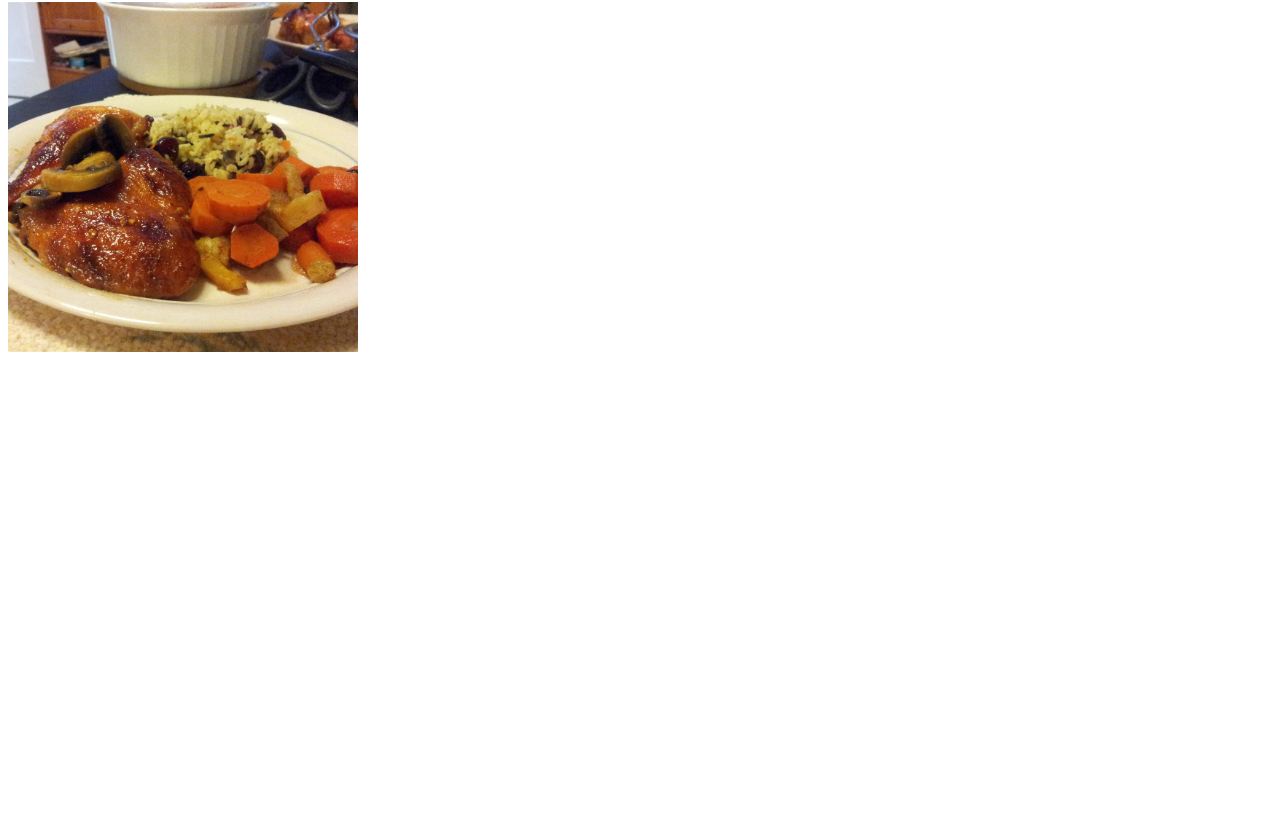
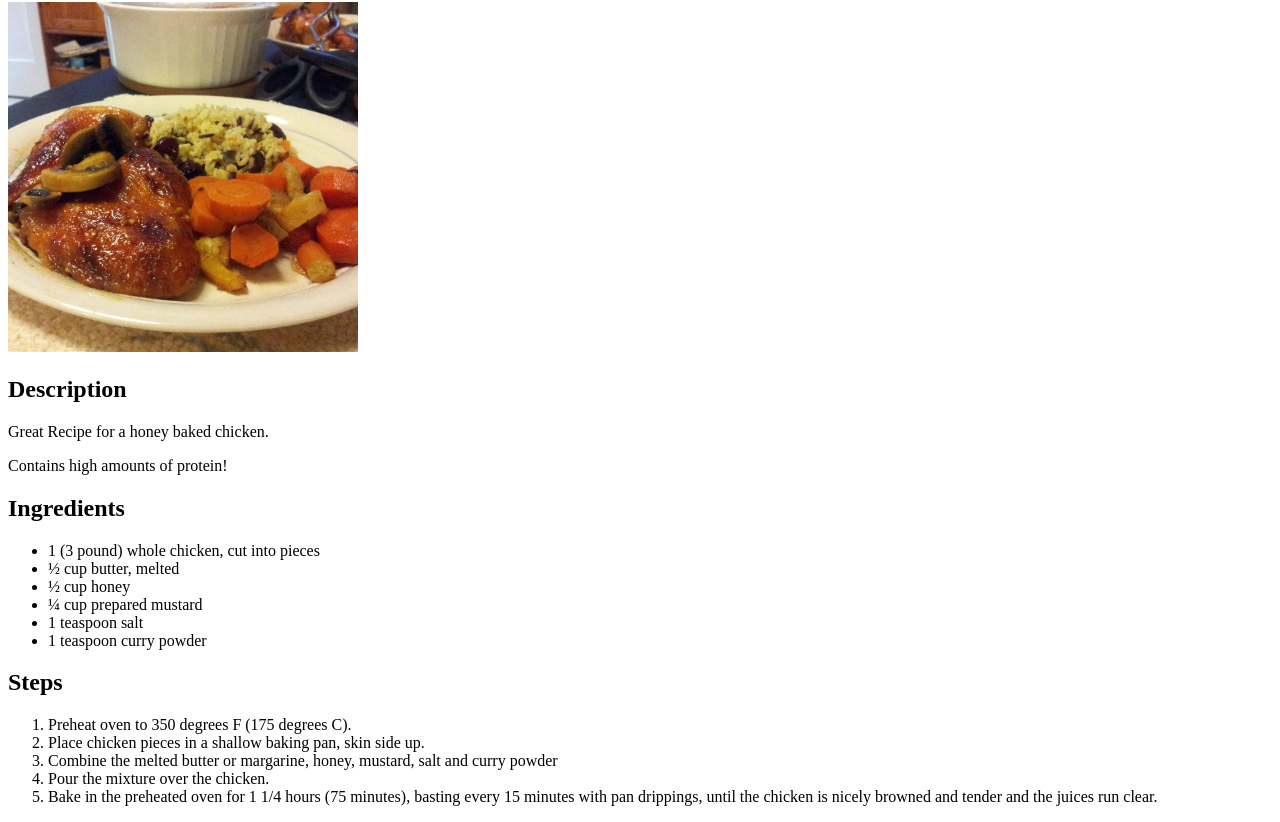
Before and after one commit to RuvNo/odin-recipes, a plain HTML site: page recipes/honeybakedchicken.html in a window 1280 px wide. Shown: the part 78-900 px from the top of the page. Before the commit the page ends 800 px from the top, so only its background shows below. Drawn offline with Linux system fonts and the light colour scheme.

Commit message:
Add Description, Ingredients and Steps to the Honey Baked Chicken Recipe.
Added all necessary information for the recipe.

```diff
--- a/recipes/honeybakedchicken.html
+++ b/recipes/honeybakedchicken.html
@@ -7,5 +7,26 @@
     <body>
         <h1>Honey Baked Chicken</h1>
         <img src="./images/honeybakedchicken.jpeg" width = 350>
+        <h2>Description</h2>
+        <p>Great Recipe for a honey baked chicken.</p>
+        <p>Contains high amounts of protein!</p>
+        <h2>Ingredients</h2>
+        <ul>
+            <li>1 (3 pound) whole chicken, cut into pieces</li>
+            <li>½ cup butter, melted</li>
+            <li>½ cup honey</li>
+            <li>¼ cup prepared mustard</li>
+            <li>1 teaspoon salt</li>
+            <li>1 teaspoon curry powder</li>
+        </ul>
+        <h2>Steps</h2>
+        <ol>
+            <li>Preheat oven to 350 degrees F (175 degrees C).</li>
+            <li>Place chicken pieces in a shallow baking pan, skin side up.</li>
+            <li>Combine the melted butter or margarine, honey, mustard, salt and curry powder</li>
+            <li>Pour the mixture over the chicken.</li>
+            <li>Bake in the preheated oven for 1 1/4 hours (75 minutes), basting every 15 minutes with pan drippings, until the chicken is nicely browned and tender and the juices run clear.</li>
+
+        </ol>
     </body>
 </html>
```
